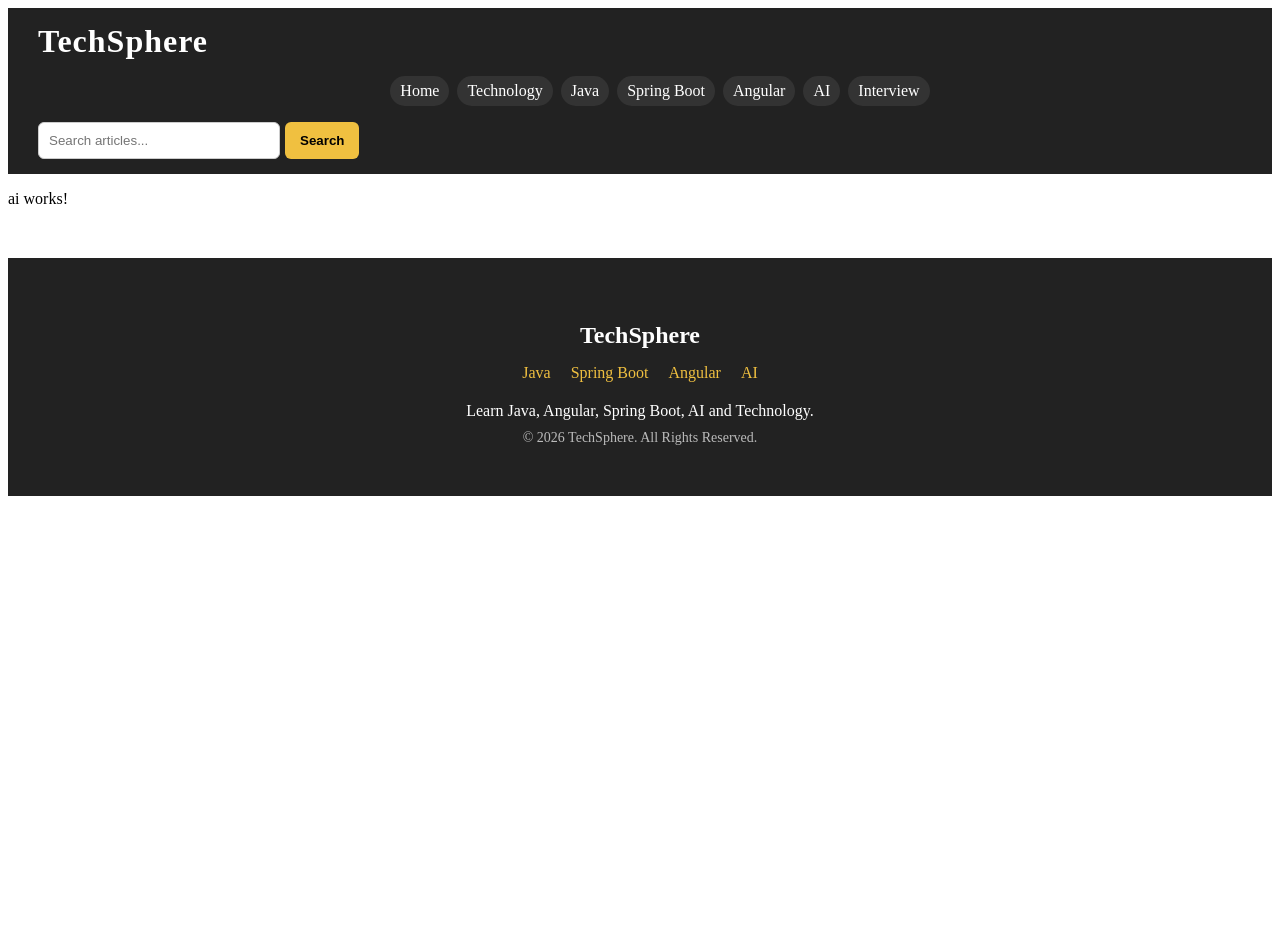
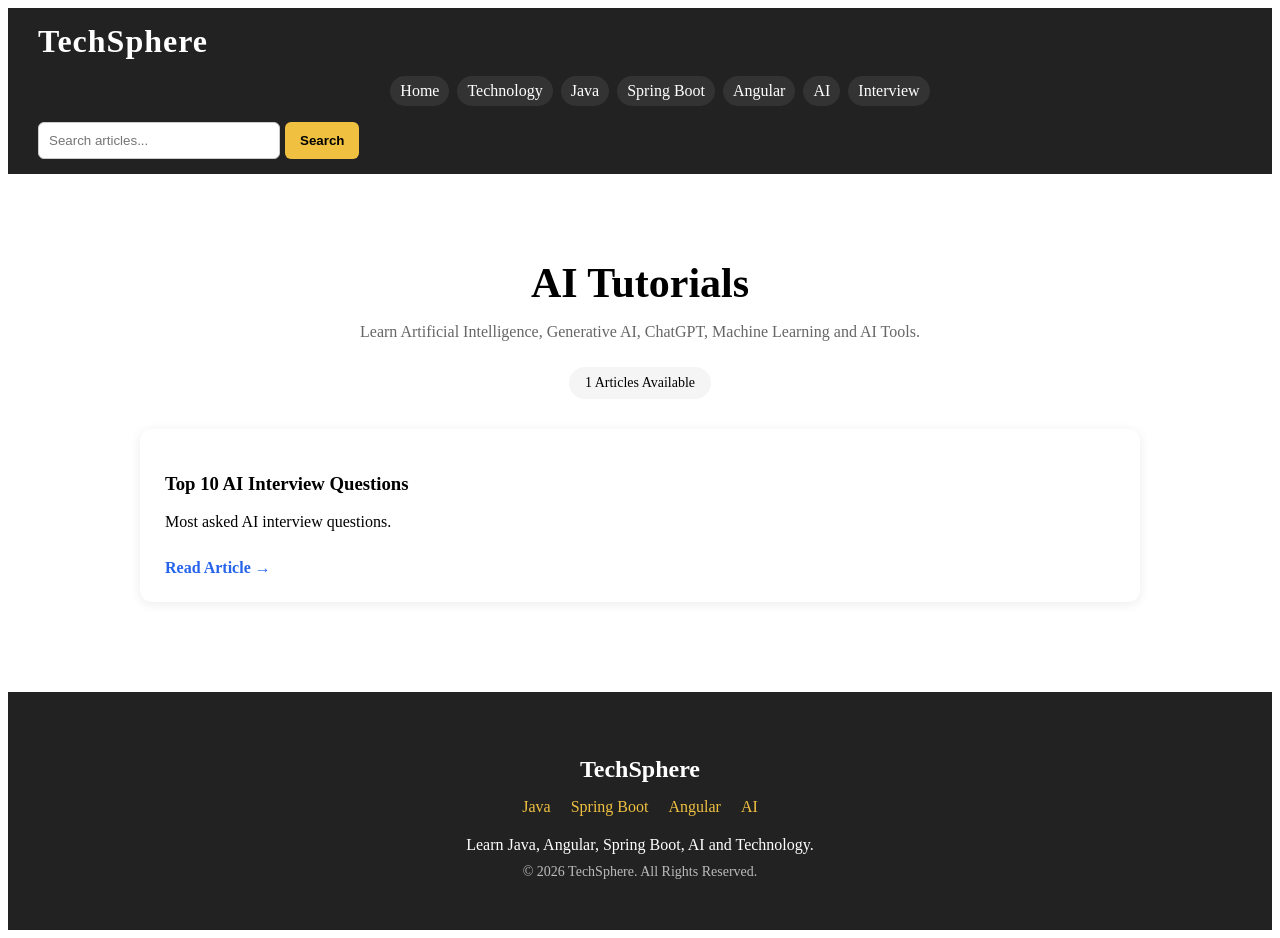
Before and after one commit to vikashkarma/techsphere, an Angular app: page /ai in a window 1280 px wide. Before the commit the page ends 800 px from the top, so only its background shows below. Built offline with nearby package versions, Linux system fonts and the light colour scheme.

Commit message:
update content

```diff
--- a/src/app/data/articles.ts
+++ b/src/app/data/articles.ts
@@ -220,8 +220,106 @@ export const ARTICLES = [
       "answer": "@Controller is used for MVC applications that return views, while @RestController is used for REST APIs and automatically converts responses into JSON or XML."
     }
   ]
+},
+{
+"id": "angular-interview-questions",
+"title": "Top 10 Angular Interview Questions",
+"category": "Angular",
+"description": "Most asked Angular interview questions.",
+"questions": [
+{
+"question": "What is Angular?",
+"answer": "Angular is a TypeScript-based front-end framework developed by Google for building single-page web applications. It provides components, routing, dependency injection, forms, and many other features."
+},
+{
+"question": "What are Components in Angular?",
+"answer": "Components are the basic building blocks of Angular applications. Each component consists of a TypeScript class, HTML template, and CSS styles."
+},
+{
+"question": "What is Data Binding in Angular?",
+"answer": "Data binding is a mechanism that synchronizes data between the component and the view. Angular supports interpolation, property binding, event binding, and two-way data binding."
+},
+{
+"question": "What is Dependency Injection?",
+"answer": "Dependency Injection is a design pattern used to provide dependencies to a class instead of creating them manually. Angular has a built-in DI framework."
+},
+{
+"question": "What is Angular Routing?",
+"answer": "Angular Routing allows navigation between different components without reloading the page. Routes are configured using RouterModule."
+},
+{
+"question": "What are Angular Directives?",
+"answer": "Directives are instructions that modify the appearance or behavior of DOM elements. Examples include *ngIf, *ngFor, and ngClass."
+},
+{
+"question": "What is Lazy Loading?",
+"answer": "Lazy Loading loads feature modules only when required, reducing the initial bundle size and improving application performance."
+},
+{
+"question": "What are Angular Signals?",
+"answer": "Signals are Angular's reactive state management feature introduced to simplify state updates and improve performance."
+},
+{
+"question": "What is the difference between Template-driven and Reactive Forms?",
+"answer": "Template-driven forms are simple and use directives in templates, while Reactive Forms are model-driven and provide more control and validation options."
+},
+{
+"question": "What is Change Detection in Angular?",
+"answer": "Change Detection is the process Angular uses to update the DOM whenever application data changes."
+}
+]
+},
+{
+"id": "chatgpt-guide",
+"title": "Top 10 AI Interview Questions",
+"category": "AI",
+"description": "Most asked AI interview questions.",
+"questions": [
+{
+"question": "What is Artificial Intelligence?",
+"answer": "Artificial Intelligence is a branch of computer science that enables machines to perform tasks that normally require human intelligence."
+},
+{
+"question": "What is Machine Learning?",
+"answer": "Machine Learning is a subset of AI that allows systems to learn patterns from data and improve performance without explicit programming."
+},
+{
+"question": "What is Deep Learning?",
+"answer": "Deep Learning is a subset of Machine Learning that uses neural networks with multiple layers to solve complex problems."
+},
+{
+"question": "What is Generative AI?",
+"answer": "Generative AI creates new content such as text, images, audio, and videos based on patterns learned from training data."
+},
+{
+"question": "What is ChatGPT?",
+"answer": "ChatGPT is a conversational AI model developed by OpenAI that can answer questions, generate content, and assist with various tasks."
+},
+{
+"question": "What are Large Language Models (LLMs)?",
+"answer": "LLMs are AI models trained on massive datasets to understand and generate human-like language."
+},
+{
+"question": "What is Natural Language Processing?",
+"answer": "NLP is a field of AI focused on enabling computers to understand, interpret, and generate human language."
+},
+{
+"question": "What is Training Data?",
+"answer": "Training data is the dataset used to teach AI models patterns, relationships, and knowledge."
+},
+{
+"question": "What is Reinforcement Learning?",
+"answer": "Reinforcement Learning is a machine learning technique where an agent learns through rewards and penalties."
+},
+{
+"question": "What are AI Hallucinations?",
+"answer": "AI hallucinations occur when an AI model generates incorrect or fabricated information that appears convincing."
+}
+]
 }
 
 
 
+
+
 ];
--- a/src/app/pages/ai/ai.css
+++ b/src/app/pages/ai/ai.css
@@ -0,0 +1,56 @@
+.page {
+  max-width: 1000px;
+  margin: auto;
+  padding: 20px;
+}
+
+.category-hero {
+  text-align: center;
+  padding: 30px 20px;
+}
+
+.category-hero h1 {
+  font-size: 42px;
+  margin-bottom: 10px;
+}
+
+.category-hero p {
+  color: #666;
+}
+
+.article-count {
+  display: inline-block;
+  margin-top: 10px;
+  background: #f5f5f5;
+  padding: 8px 16px;
+  border-radius: 20px;
+  font-size: 14px;
+}
+
+.article-card {
+  background: white;
+  padding: 25px;
+  border-radius: 12px;
+  margin-bottom: 20px;
+  cursor: pointer;
+  box-shadow: 0 2px 12px rgba(0,0,0,.08);
+  transition: all .3s ease;
+}
+
+.article-card:hover {
+  transform: translateY(-4px);
+  box-shadow: 0 10px 25px rgba(0,0,0,.15);
+}
+
+.read-more {
+  display: inline-block;
+  margin-top: 12px;
+  color: #2563eb;
+  font-weight: 600;
+}
+
+@media (max-width: 768px) {
+  .category-hero h1 {
+    font-size: 30px;
+  }
+}
--- a/src/app/pages/ai/ai.html
+++ b/src/app/pages/ai/ai.html
@@ -1 +1,31 @@
-<p>ai works!</p>
+<section class="page">
+
+  <div class="category-hero">
+    <h1>AI Tutorials</h1>
+
+    <p>
+      Learn Artificial Intelligence, Generative AI,
+      ChatGPT, Machine Learning and AI Tools.
+    </p>
+
+    <span class="article-count">
+      {{ aiArticles.length }} Articles Available
+    </span>
+  </div>
+
+  <div
+    class="article-card"
+    *ngFor="let article of aiArticles"
+    [routerLink]="['/article', article.id]">
+
+    <h3>{{ article.title }}</h3>
+
+    <p>{{ article.description }}</p>
+
+    <span class="read-more">
+      Read Article →
+    </span>
+
+  </div>
+
+</section>
--- a/src/app/pages/ai/ai.ts
+++ b/src/app/pages/ai/ai.ts
@@ -1,9 +1,12 @@
 import { Component } from '@angular/core';
 import { Meta, Title } from '@angular/platform-browser';
+import { ARTICLES } from '../../data/articles';
+import { RouterLink } from '@angular/router';
+import { CommonModule } from '@angular/common';
 
 @Component({
   selector: 'app-ai',
-  imports: [],
+  imports: [RouterLink, CommonModule],
   templateUrl: './ai.html',
   styleUrl: './ai.css',
 })
@@ -23,4 +26,7 @@ this.meta.updateTag({
   content: 'Artificial Intelligence, Machine Learning, LLMs and AI tools articles.'
 });
  }
+ aiArticles = ARTICLES.filter(
+  a => a.category === 'AI'
+);
 }
--- a/src/app/pages/angular/angular.css
+++ b/src/app/pages/angular/angular.css
@@ -0,0 +1,56 @@
+.page {
+  max-width: 1000px;
+  margin: auto;
+  padding: 20px;
+}
+
+.category-hero {
+  text-align: center;
+  padding: 30px 20px;
+}
+
+.category-hero h1 {
+  font-size: 42px;
+  margin-bottom: 10px;
+}
+
+.category-hero p {
+  color: #666;
+}
+
+.article-count {
+  display: inline-block;
+  margin-top: 10px;
+  background: #f5f5f5;
+  padding: 8px 16px;
+  border-radius: 20px;
+  font-size: 14px;
+}
+
+.article-card {
+  background: white;
+  padding: 25px;
+  border-radius: 12px;
+  margin-bottom: 20px;
+  cursor: pointer;
+  box-shadow: 0 2px 12px rgba(0,0,0,.08);
+  transition: all .3s ease;
+}
+
+.article-card:hover {
+  transform: translateY(-4px);
+  box-shadow: 0 10px 25px rgba(0,0,0,.15);
+}
+
+.read-more {
+  display: inline-block;
+  margin-top: 12px;
+  color: #2563eb;
+  font-weight: 600;
+}
+
+@media (max-width: 768px) {
+  .category-hero h1 {
+    font-size: 30px;
+  }
+}
--- a/src/app/pages/angular/angular.html
+++ b/src/app/pages/angular/angular.html
@@ -1,2 +1,31 @@
-<h1>Angular Tutorials</h1>
-<p>Angular guides and examples.</p>
+<section class="page">
+
+  <div class="category-hero">
+    <h1>Angular Tutorials</h1>
+
+    <p>
+      Learn Angular, Routing, Components, Signals,
+      Forms and Interview Questions.
+    </p>
+
+    <span class="article-count">
+      {{ angularArticles.length }} Articles Available
+    </span>
+  </div>
+
+  <div
+    class="article-card"
+    *ngFor="let article of angularArticles"
+    [routerLink]="['/article', article.id]">
+
+    <h3>{{ article.title }}</h3>
+
+    <p>{{ article.description }}</p>
+
+    <span class="read-more">
+      Read Article →
+    </span>
+
+  </div>
+
+</section>
--- a/src/app/pages/angular/angular.ts
+++ b/src/app/pages/angular/angular.ts
@@ -1,9 +1,12 @@
 import { Component } from '@angular/core';
 import { Meta, Title } from '@angular/platform-browser';
+import { ARTICLES } from '../../data/articles';
+import { RouterLink } from '@angular/router';
+import { CommonModule } from '@angular/common';
 
 @Component({
   selector: 'app-angular',
-  imports: [],
+  imports: [RouterLink, CommonModule],
   templateUrl: './angular.html',
   styleUrl: './angular.css',
 })
@@ -22,4 +25,7 @@ this.meta.updateTag({
   content: 'Learn Angular, components, routing, services, standalone components and interview questions.'
 });
   }
+  angularArticles = ARTICLES.filter(
+  a => a.category === 'Angular'
+);
 }
```
